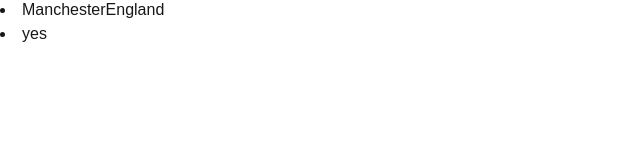
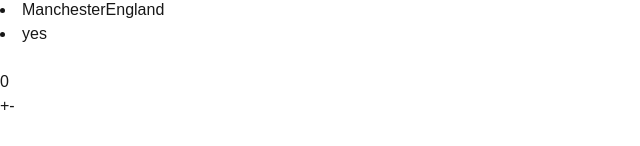
Before and after one commit to Sourav403030/next-ts, a Next.js app: page / in a window 1280 px wide. Shown: the part 290-436 px from the top of the page, without its empty margins (0-640 px from the left). Built offline with nearby package versions, Linux system fonts and the light colour scheme.

Commit message:
Added types to useState hook

```diff
--- a/app/page.tsx
+++ b/app/page.tsx
@@ -2,6 +2,7 @@ import ChildrenTypes from '@/components/ChildrenTypes'
 import ComponentTypes from '@/components/ComponentTypes'
 import ReusableUser from '@/components/ReusableUser'
 import ReusableAdmin from '@/components/ReusableAdmin'
+import UseStateTypes from '@/components/UseStateTypes'
 
 import React from 'react'
 
@@ -19,6 +20,9 @@ const page = () => {
       <ReusableUser name="Alex" age={20} email="alex@gmail.com" location={["NewYork", "USA"]} />
 
       <ReusableAdmin name="Willi" age={25} email="willi@gmail.com" location={["Manchester", "England"]} admin="yes" />
+      <br/>
+
+      <UseStateTypes/>
     </main>
   )
 }
--- /dev/null
+++ b/components/UseStateTypes.tsx
@@ -0,0 +1,16 @@
+"use client";
+import React, { useState } from 'react'
+
+const UseStateTypes = () => {
+    const [count, setCount] = useState<number>(0);
+  return (
+    <div>
+      <h1>{count}</h1>
+      <button onClick={() => setCount(count + 1)}>+</button>
+      <button onClick={() => setCount(count - 1)}>-</button>
+
+    </div>
+  )
+}
+
+export default UseStateTypes
```
